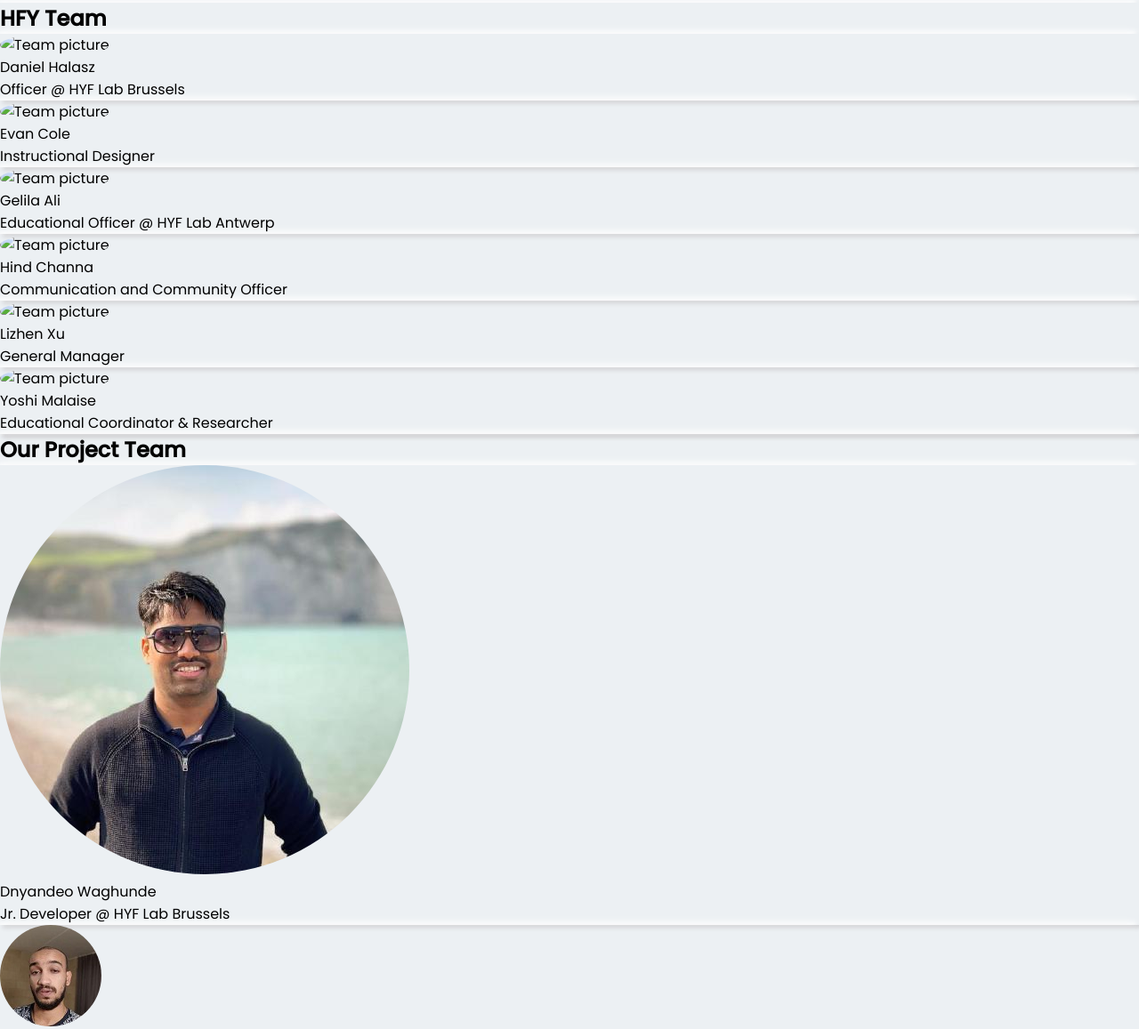
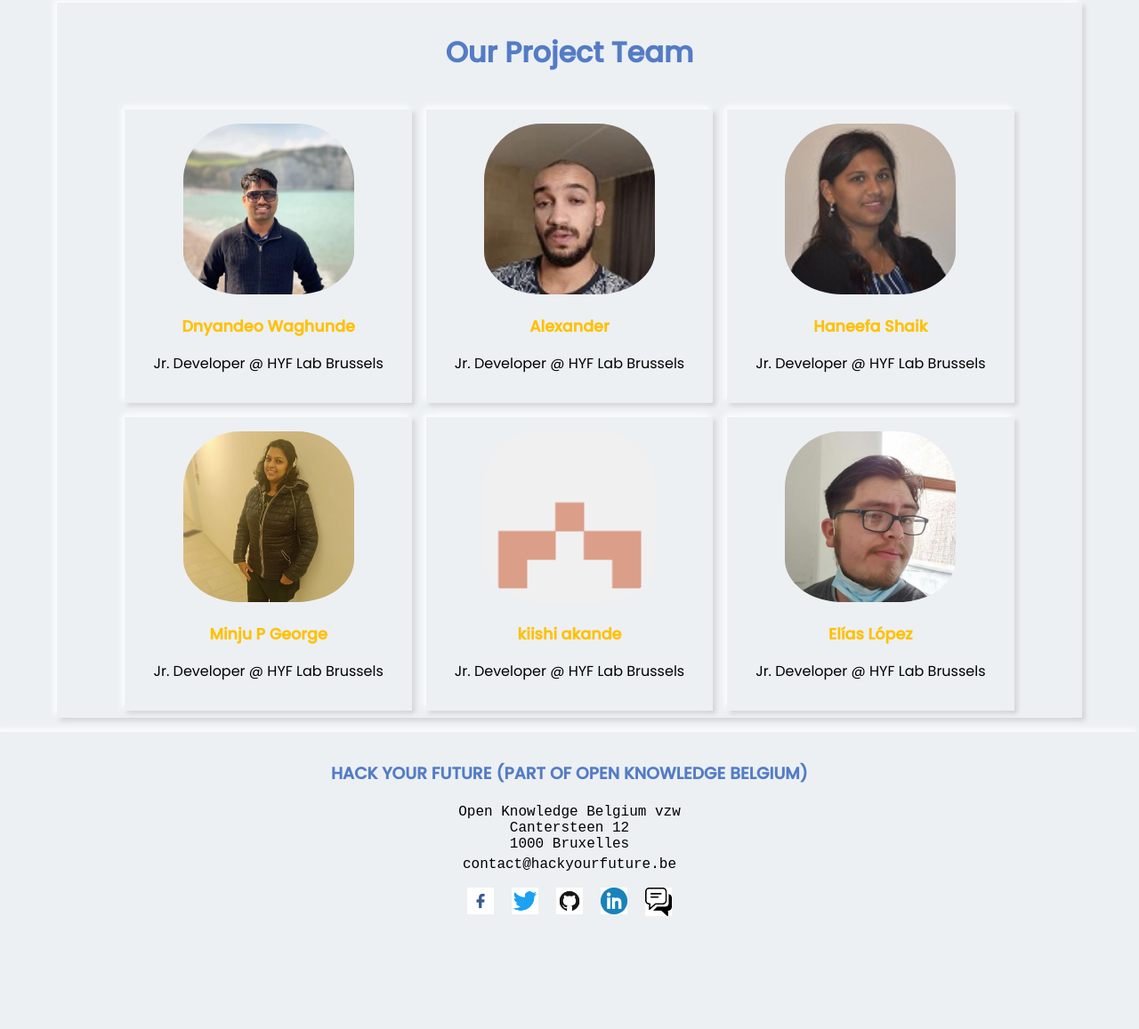
Before and after one commit to lab-brussels-1/hyf-redesign-group-4, a website: page pages/team.html in a window 1280 px wide. Shown: the part 82-1239 px from the top of the page at 89% size. After the commit the page ends 1129 px from the top, so only its background shows below. Drawn offline with Linux system fonts and the light colour scheme; files that its build step writes are made by us from their sources.

Commit message:
update project team page

```diff
--- a/pages/team.html
+++ b/pages/team.html
@@ -4,7 +4,7 @@
     <!-- Required meta tags -->
     <meta charset="utf-8" />
     <meta name="viewport" content="width=device-width, initial-scale=1" />
-    <link rel="stylesheet" href="/styles/style.css" />
+    <link rel="stylesheet" href="../styles/style.css" />
     <link rel="stylesheet" href="./styles/fontello.css" />
     <title>team page</title>
   </head>
@@ -49,92 +49,15 @@
       </nav>
     </header>
 
-    <!----------------------- Our Team  section ------------------ -->
-    <section class="Our-team box-shadow">
-      <h1 class="title-team">HFY Team</h1>
-      <div class="cards">
-        <div class="team-cards">
-          <div class="member-info box-shadow">
-            <img
-              class="image-crop"
-              src="../planning/assets/Daniel.png"
-              alt="Team picture"
-            />
-            <p class="mamber-name">Daniel Halasz</p>
-            <p class="member-profession">Officer @ HYF Lab Brussels</p>
-          </div>
-        </div>
-        <div class="team-cards">
-          <div class="member-info box-shadow">
-            <img
-              class="image-crop"
-              src="../planning/assets/Evan.png"
-              alt="Team picture"
-            />
-            <p class="mamber-name">Evan Cole</p>
-            <p class="member-profession">Instructional Designer</p>
-          </div>
-        </div>
-        <div class="team-cards">
-          <div class="member-info box-shadow">
-            <img
-              class="image-crop"
-              src="../planning/assets/Gelila.png"
-              alt="Team picture"
-            />
-            <p class="mamber-name">Gelila Ali</p>
-            <p class="member-profession">
-              Educational Officer @ HYF Lab Antwerp
-            </p>
-          </div>
-        </div>
-        <div class="team-cards">
-          <div class="member-info box-shadow">
-            <img
-              class="image-crop"
-              src="../planning/assets/Hind.png"
-              alt="Team picture"
-            />
-            <p class="mamber-name">Hind Channa</p>
-            <p class="member-profession">Communication and Community Officer</p>
-          </div>
-        </div>
-        <div class="team-cards">
-          <div class="member-info box-shadow">
-            <img
-              class="image-crop"
-              src="../planning/assets/Lizhen.png"
-              alt="Team picture"
-            />
-            <p class="mamber-name">Lizhen Xu</p>
-            <p class="member-profession">General Manager</p>
-          </div>
-        </div>
-        <div class="team-cards">
-          <div class="member-info box-shadow">
-            <img
-              class="image-crop"
-              src="../planning/assets/Yoshi.png"
-              alt="Team picture"
-            />
-            <p class="mamber-name">Yoshi Malaise</p>
-            <p class="member-profession">
-              Educational Coordinator &amp; Researcher
-            </p>
-          </div>
-        </div>
-      </div>
-    </section>
-
     <!-- ------- Project Team --------->
 
     <section class="Our-team box-shadow">
       <h1 class="title-team">Our Project Team</h1>
-      <div class="cards">
-        <div class="team-cards">
+      <div class="team-cards">
+        <div class="member-cards">
           <div class="member-info box-shadow">
             <img
-              class="image-crop"
+              class="member-img"
               src="../planning/assets/dnyandeo.jpeg"
               alt="Team picture"
             />
@@ -142,10 +65,10 @@
             <p class="member-profession">Jr. Developer @ HYF Lab Brussels</p>
           </div>
         </div>
-        <div class="team-cards">
+        <div class="member-cards">
           <div class="member-info box-shadow">
             <img
-              class="image-crop"
+              class="member-img"
               src="../planning/assets/alexn.jpg"
               alt="Team picture"
             />
@@ -153,10 +76,10 @@
             <p class="member-profession">Jr. Developer @ HYF Lab Brussels</p>
           </div>
         </div>
-        <div class="team-cards">
+        <div class="member-cards">
           <div class="member-info box-shadow">
             <img
-              class="image-crop"
+              class="member-img"
               src="../planning/assets/haneefa.jpg"
               alt="Team picture"
             />
@@ -164,10 +87,10 @@
             <p class="member-profession">Jr. Developer @ HYF Lab Brussels</p>
           </div>
         </div>
-        <div class="team-cards">
+        <div class="member-cards">
           <div class="member-info box-shadow">
             <img
-              class="image-crop"
+              class="member-img"
               src="../planning/assets/minju.jpeg"
               alt="Team picture"
             />
@@ -175,10 +98,10 @@
             <p class="member-profession">Jr. Developer @ HYF Lab Brussels</p>
           </div>
         </div>
-        <div class="team-cards">
+        <div class="member-cards">
           <div class="member-info box-shadow">
             <img
-              class="image-crop"
+              class="member-img"
               src="../planning/assets/kishi.png"
               alt="Team picture"
             />
@@ -186,10 +109,10 @@
             <p class="member-profession">Jr. Developer @ HYF Lab Brussels</p>
           </div>
         </div>
-        <div class="team-cards">
+        <div class="member-cards">
           <div class="member-info box-shadow">
             <img
-              class="image-crop"
+              class="member-img"
               src="../planning/assets/elias.jpeg"
               alt="Team picture"
             />
@@ -199,5 +122,66 @@
         </div>
       </div>
     </section>
+
+    <!--- footer -->
+
+    <footer class="footer box-shadow">
+      <div class="head-footer">
+        <h3 class="title-footer">
+          HACK YOUR FUTURE (PART OF OPEN KNOWLEDGE BELGIUM)
+        </h3>
+        <p class="footer-address">
+          Open Knowledge Belgium vzw <br />
+          Cantersteen 12 <br />
+          1000 Bruxelles
+        </p>
+        <a href="mailto:contact@hackyourfuture.be" class="footer-address"
+          >contact@hackyourfuture.be
+        </a>
+
+        <!--social media  links-->
+
+        <div class="social-media">
+          <a
+            href="https://www.facebook.com/HackYFutureBE/"
+            target="_blank"
+            rel="noopener noreferrer nofollow"
+            class="sm-icon"
+            ><img alt="facebook" src="../images/facebook-icon.png" class="icon"
+          /></a>
+          <a
+            href="https://www.twitter.com/HackYFutureBE/"
+            target="_blank"
+            rel="noopener noreferrer nofollow"
+            class="sm-icon"
+            ><img alt="twitter" src="../images/twitter-icon.png" class="icon"
+          /></a>
+          <a
+            href="https://www.github.com/HackYFutureBelgium/"
+            target="_blank"
+            rel="noopener noreferrer nofollow"
+            class="sm-icon"
+            ><img alt="github" src="../images/github-icon.png" class="icon"
+          /></a>
+          <a
+            href="https://www.linkedin.com/HackYFutureBelgium/"
+            target="_blank"
+            rel="noopener noreferrer nofollow"
+            class="sm-icon"
+            ><img
+              alt="linkedin"
+              src="../images/linkledin-icon.png"
+              class="icon"
+          /></a>
+          <a
+            href="https://www.livechat.com/"
+            target="_blank"
+            rel="noopener noreferrer nofollow"
+            class="sm-icon"
+            ><img class="icon" alt="livechat" src="../images/livechat-icon.png"
+          /></a>
+        </div>
+      </div>
+    </footer>
   </body>
 </html>
--- a/styles/style.css
+++ b/styles/style.css
@@ -1297,3 +1297,52 @@
 .program-padding-top {
   padding-top: 50px;
 }
+
+/* Team page  */
+
+.Our-team {
+  width: 90%;
+  margin: auto;
+}
+
+.title-team {
+  text-align: center;
+  font-size: 2rem;
+  padding: 2rem;
+  color: rgba(6, 65, 174, 0.661);
+}
+
+.team-cards {
+  display: flex;
+  justify-content: center;
+  align-items: center;
+  flex-wrap: wrap;
+}
+
+.member-cards {
+  text-align: center;
+  margin: 0.5rem;
+}
+
+.member-info {
+  padding: 1rem;
+}
+
+.mamber-name {
+  color: rgb(255, 193, 7);
+  font-size: 1.1rem;
+  font-weight: bold;
+}
+
+.member-profession {
+  padding: 1rem;
+  font-size: 1rem;
+}
+
+.member-img {
+  padding-bottom: 1rem;
+  width: 12rem;
+  border-radius: 4rem;
+}
+
+/* team page css end  */
```
